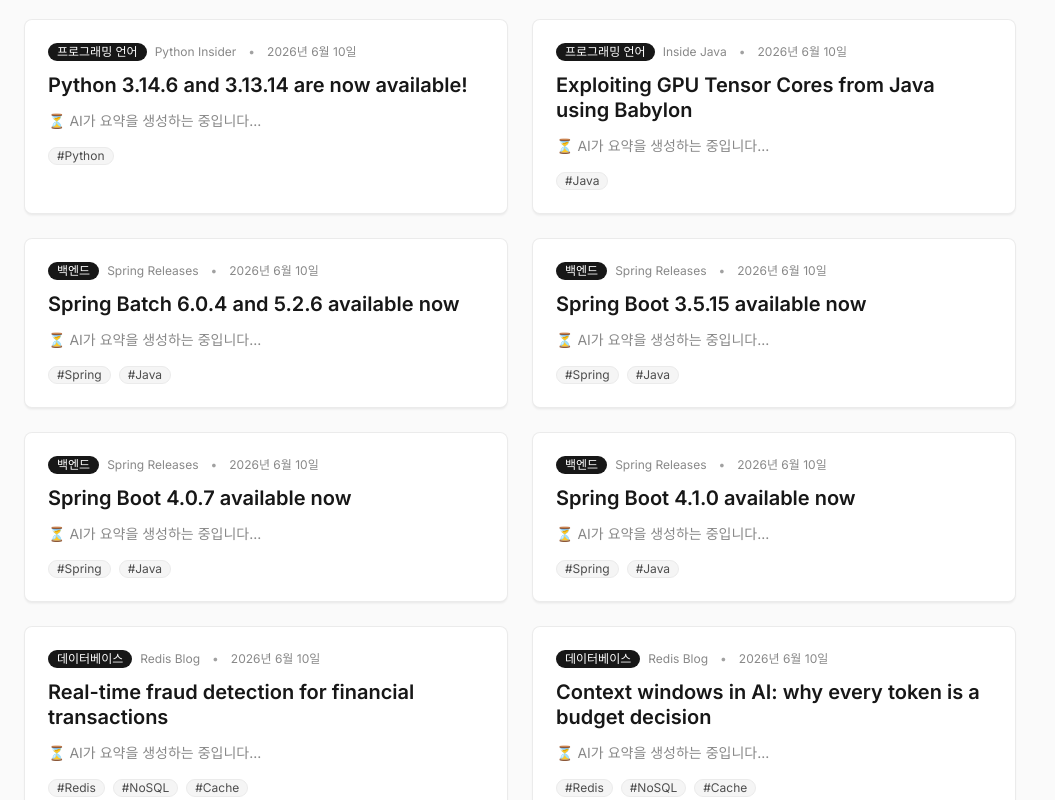
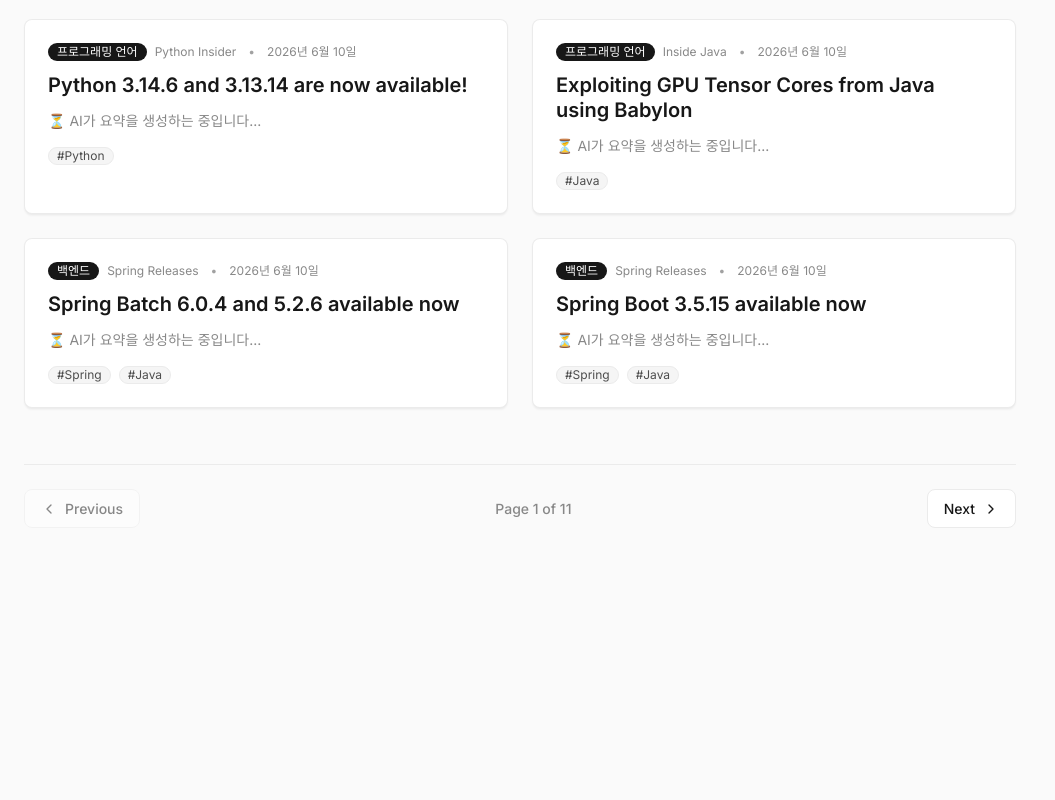
Before and after one commit to Revi1337/bit-feed, a Nuxt app: page /new in a window 1280 px wide. Shown: the part 2000-2800 px from the top of the page, without its empty margins (0-1055 px from the left). After the commit the page ends 2576 px from the top, so only its background shows below. Built offline with nearby package versions, Linux system fonts and the light colour scheme.

Commit message:
feat: add responsive mobile filter drawer and pagination

```diff
--- a/app/components/NewsFeed.vue
+++ b/app/components/NewsFeed.vue
@@ -1,7 +1,17 @@
 <template>
   <main class="flex-1 max-w-[1400px] w-full mx-auto px-md md:px-lg py-[48px] flex flex-col md:flex-row gap-xl md:gap-2xl">
+    <!-- Mobile Filter Backdrop -->
+    <Transition enter-active-class="transition-opacity duration-300" enter-from-class="opacity-0" enter-to-class="opacity-100" leave-active-class="transition-opacity duration-300" leave-from-class="opacity-100" leave-to-class="opacity-0">
+      <div v-if="mobileFilterOpen" @click="mobileFilterOpen = false" class="fixed inset-0 bg-black/20 backdrop-blur-sm z-40 md:hidden"></div>
+    </Transition>
+
     <!-- Sidebar -->
-    <aside class="w-full md:w-[200px] flex flex-col gap-xl shrink-0 md:order-last">
+    <aside :class="[
+      'flex flex-col gap-xl shrink-0 transition-transform duration-300 ease-in-out',
+      'fixed inset-y-0 right-0 z-50 w-[280px] p-xl bg-canvas overflow-y-auto border-l border-t-0 border-r-0 border-b-0 border-hairline',
+      'md:static md:w-[200px] md:order-last md:p-0 md:border-none md:bg-transparent md:z-auto md:overflow-visible',
+      mobileFilterOpen ? 'translate-x-0 shadow-[-10px_0_40px_rgba(0,0,0,0.08)]' : 'translate-x-full md:translate-x-0'
+    ]">
       <!-- Categories -->
       <div class="flex flex-col gap-sm">
         <h3 class="font-mono text-[12px] uppercase text-hairline-strong tracking-widest flex items-center justify-between">
@@ -47,8 +57,31 @@
       </div>
 
       <!-- News List Grid -->
-      <div v-if="filteredNews.length > 0" class="grid grid-cols-1 xl:grid-cols-2 gap-lg">
-        <NewsCard v-for="news in filteredNews" :key="news.id" :news="news" @select="openArticle" />
+      <div v-if="filteredNews.length > 0" class="flex flex-col gap-lg">
+        <div class="grid grid-cols-1 xl:grid-cols-2 gap-lg">
+          <NewsCard v-for="news in paginatedNews" :key="news.id" :news="news" @select="openArticle" />
+        </div>
+
+        <!-- Pagination Controls -->
+        <div class="flex items-center justify-between mt-xl border-t border-hairline pt-lg" v-if="totalPages > 1">
+          <button
+            @click="prevPage"
+            :disabled="currentPage === 1"
+            class="px-4 py-2 text-[14px] font-medium rounded-md border border-hairline bg-canvas hover:bg-canvas-soft transition-colors disabled:opacity-50 disabled:cursor-not-allowed flex items-center gap-2"
+          >
+            <svg width="16" height="16" viewBox="0 0 24 24" fill="none" stroke="currentColor" stroke-width="2" stroke-linecap="round" stroke-linejoin="round"><polyline points="15 18 9 12 15 6"></polyline></svg>
+            Previous
+          </button>
+          <span class="text-[14px] text-mute font-medium">Page {{ currentPage }} of {{ totalPages }}</span>
+          <button
+            @click="nextPage"
+            :disabled="currentPage === totalPages"
+            class="px-4 py-2 text-[14px] font-medium rounded-md border border-hairline bg-canvas hover:bg-canvas-soft transition-colors disabled:opacity-50 disabled:cursor-not-allowed flex items-center gap-2"
+          >
+            Next
+            <svg width="16" height="16" viewBox="0 0 24 24" fill="none" stroke="currentColor" stroke-width="2" stroke-linecap="round" stroke-linejoin="round"><polyline points="9 18 15 12 9 6"></polyline></svg>
+          </button>
+        </div>
       </div>
       <div v-else class="py-xl text-center text-mute border border-hairline border-dashed rounded-md">
         No articles match your selected filters.
@@ -86,7 +119,8 @@
 </template>
 
 <script setup>
-import { ref, computed } from 'vue'
+import { ref, computed, watch } from 'vue'
+import { useState } from '#imports'
 
 const props = defineProps({
   mode: {
@@ -95,12 +129,23 @@ const props = defineProps({
   }
 })
 
+const mobileFilterOpen = useState('mobileFilterOpen', () => false)
+
 const dataUrl = computed(() => props.mode === 'latest' ? '/data/latest.json' : '/data/news.json')
 const { data: baseNews } = await useFetch(dataUrl, { default: () => [], server: false })
 
 // Filter State
 const selectedCategories = ref([])
 const selectedTags = ref([])
+
+// Pagination State
+const currentPage = ref(1)
+const itemsPerPage = 20
+
+// Reset page when filters change
+watch([selectedCategories, selectedTags], () => {
+  currentPage.value = 1
+}, { deep: true })
 
 // Modal State
 const selectedArticle = ref(null)
@@ -139,4 +184,26 @@ const filteredNews = computed(() => {
     return matchCategory && matchTag
   })
 })
+
+// Paginated List
+const totalPages = computed(() => Math.ceil(filteredNews.value.length / itemsPerPage) || 1)
+const paginatedNews = computed(() => {
+  const start = (currentPage.value - 1) * itemsPerPage
+  const end = start + itemsPerPage
+  return filteredNews.value.slice(start, end)
+})
+
+const prevPage = () => {
+  if (currentPage.value > 1) {
+    currentPage.value--
+    window.scrollTo({ top: 0, behavior: 'smooth' })
+  }
+}
+
+const nextPage = () => {
+  if (currentPage.value < totalPages.value) {
+    currentPage.value++
+    window.scrollTo({ top: 0, behavior: 'smooth' })
+  }
+}
 </script>
```
